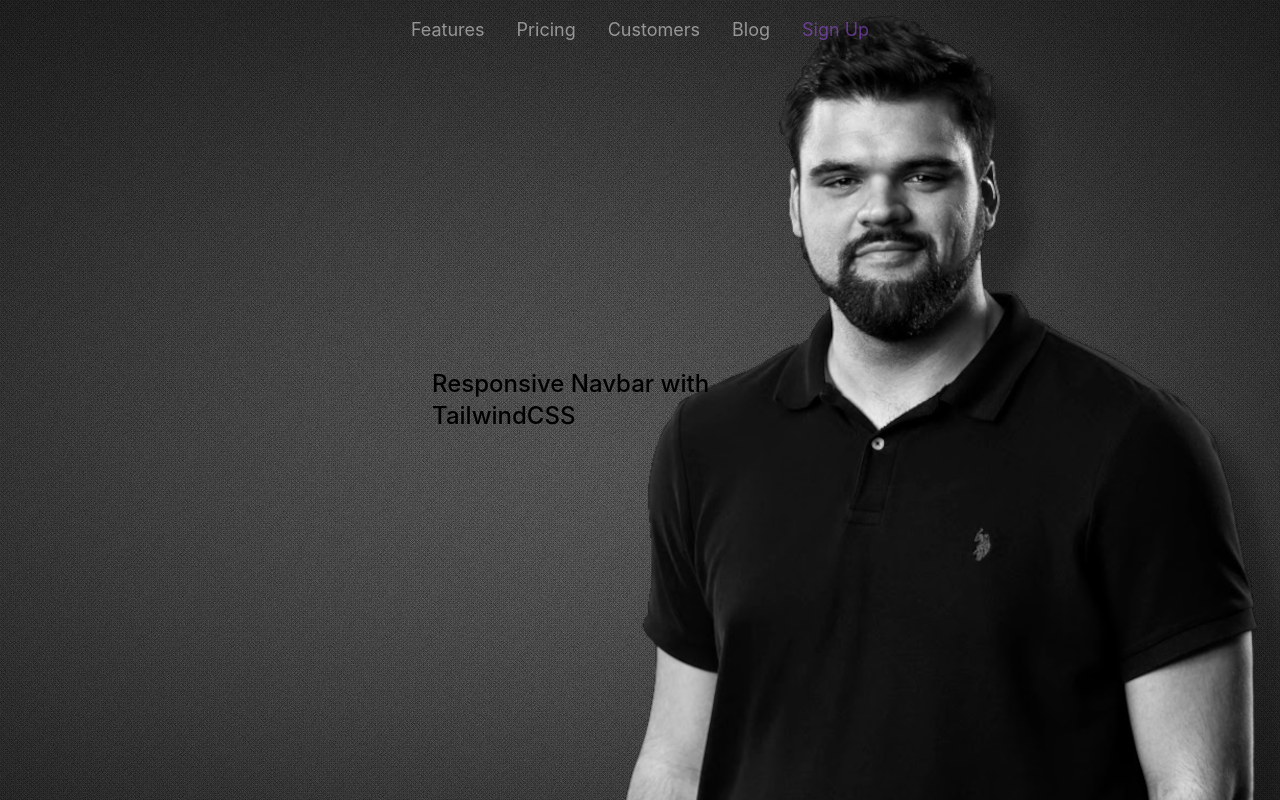
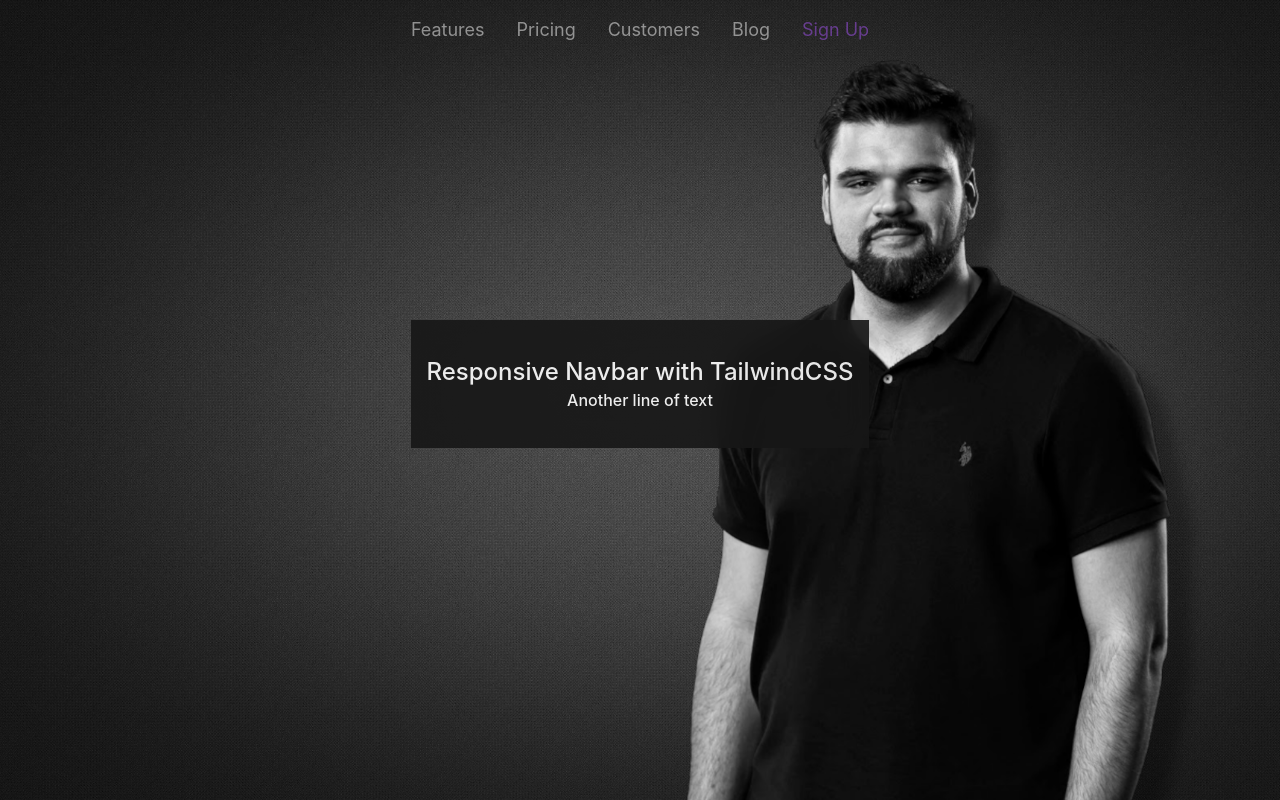
Before and after one commit to eccentricnode/tailwind-test, a Next.js app: page / in a window 1280 px wide. Shown: the top 800 px of the page. Built offline with nearby package versions, Linux system fonts and the light colour scheme.

Commit message:
fixed: ui heero element

```diff
--- a/pages/index.tsx
+++ b/pages/index.tsx
@@ -13,19 +13,21 @@ const Home: NextPage = () => {
         <meta name="description" content="Testing ground for tailwindcss components" />
         <link rel="icon" href="/favicon.ico" />
       </Head>
-      <div className='bg-austin-hero pt-60 pb-96 bg-center'>
+      <div className='bg-austin-hero w-full h-screen relative bg-cover'>
         <div
           className="
-            flex
-            justify-center
-            items-center
-            mx-auto
-            max-w-2xl
-            rounded-lg
-            p-32
+          flex
+          justify-center
+          text-center
+          rounded-lg
+          pt-80
+          p-32
           "
         >
-          <h1 className="text-2xl font-medium">Responsive Navbar with TailwindCSS</h1>
+          <div className='py-9 px-4 backdrop-filter backdrop-blur-md transition-opacity bg-neutral-900 opacity-90'>
+            <h1 className="text-2xl text-white font-medium">Responsive Navbar with TailwindCSS</h1>
+            <h3 className='className="text-2xl text-white font-medium pt-5"'>Another line of text</h3>
+          </div>
         </div>
       </div>
       <div className="container mx-auto">
```
